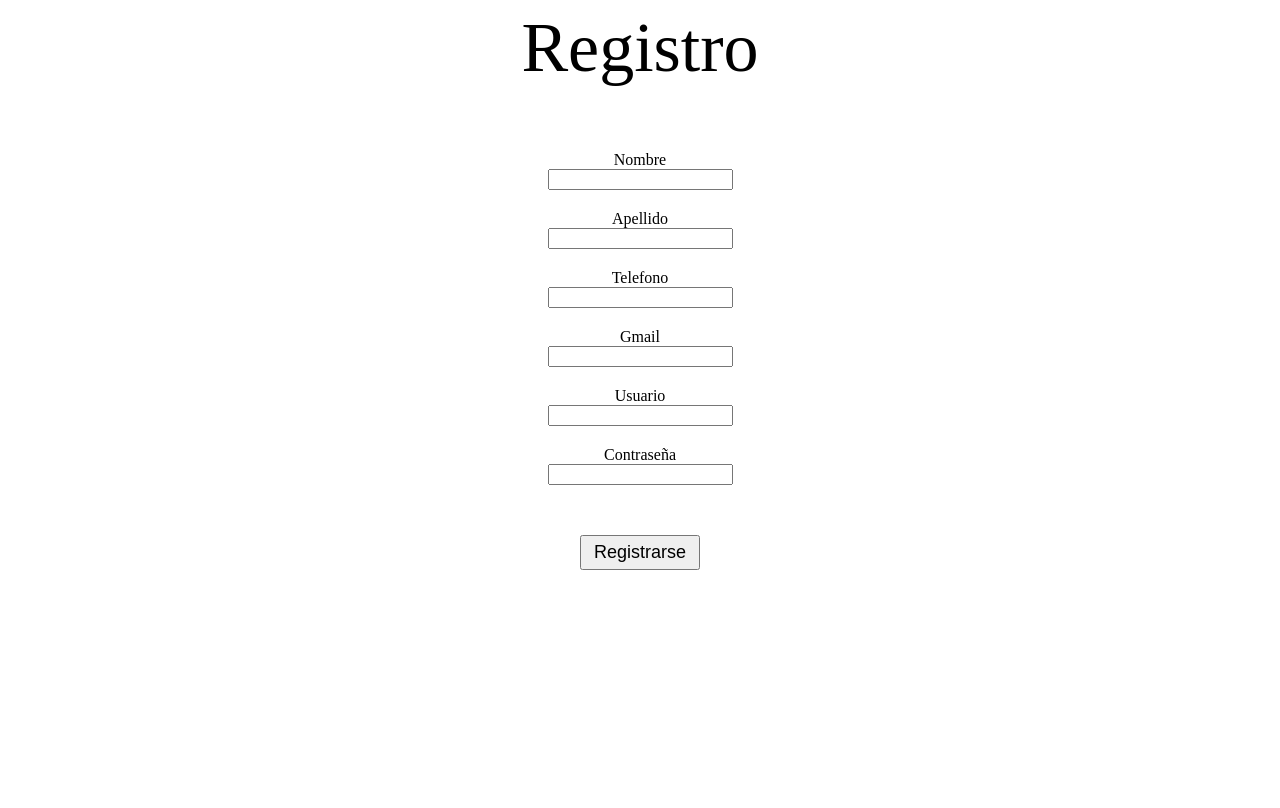
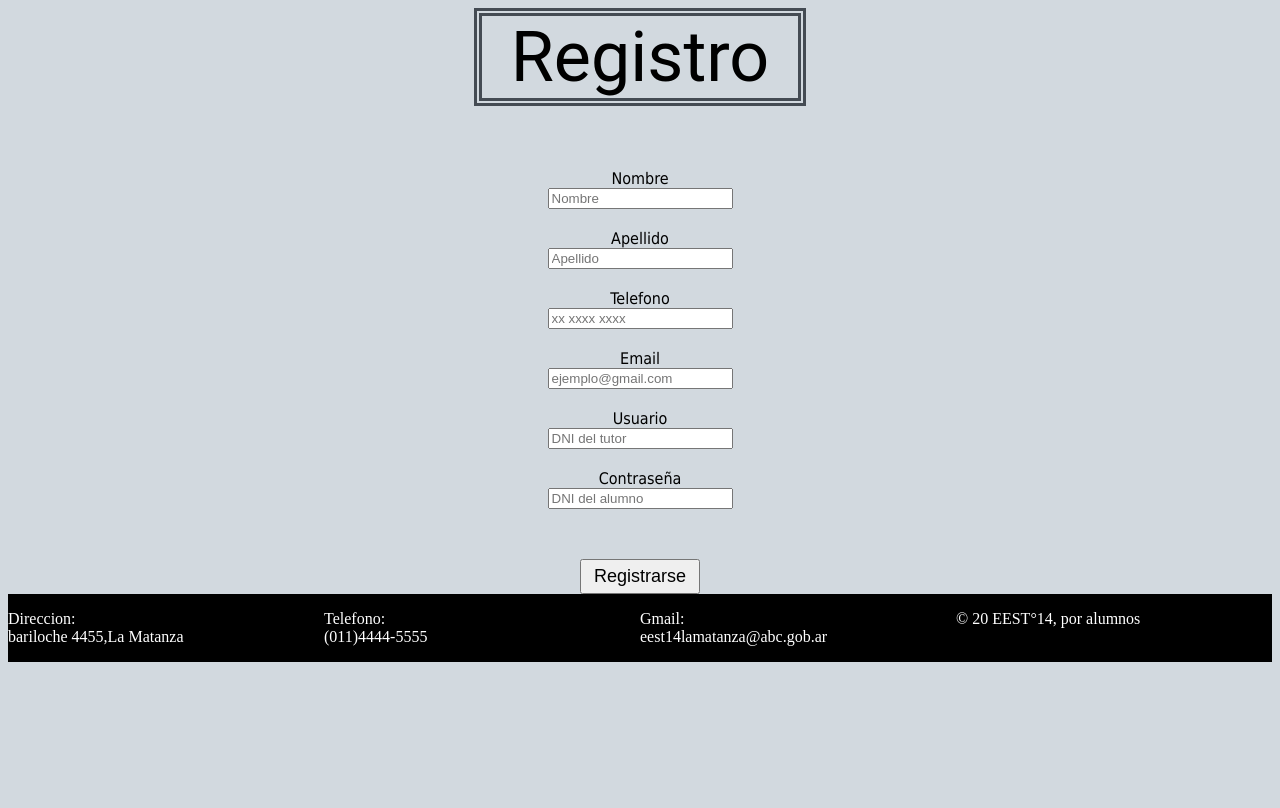
Before and after one commit to GonzaloSilvero/Inscripciones-Remotas, a PHP site: page /tutor.php in a window 1280 px wide. Before the commit the page ends 570 px from the top, so only its background shows below. Run offline with PHP 8.4, Linux system fonts and the light colour scheme.

Commit message:
Cambios de estilo y un par demodificaciones a los inputs

```diff
--- /dev/null
+++ b/estilos/Main.css
@@ -0,0 +1,36 @@
+html {
+    height: 100%;
+}
+
+body {
+    background-color:#d2d9df;
+    display: flex;
+    flex-direction: column;
+    height: 100%;
+}
+
+header{
+    text-align: center;
+    font-size: 70px;
+	font-family: Roboto, Oxygen, Ubuntu, Cantarell, 'Open Sans', 'Helvetica Neue', sans-serif;
+}
+
+#cuerpo{
+	margin-top: 5%;
+	font-family: Tahoma, Geneva, sans-serif;
+}
+
+#footer {
+    background: #000;
+    width: 100%;
+    height: auto;
+    padding-left: 0px;
+    margin: 0px;
+    bottom: 0px;
+}
+
+.info {
+    color: #fff;
+    width: 25%;
+    float: left;
+}
--- a/estilos/Tutor.css
+++ b/estilos/Tutor.css
@@ -1,14 +1,3 @@
-
-
-header{
-	text-align: center;
-	font-size: 70px;
-}
-
-#cuerpo{
-	margin-top: 5%;
-}
-
 section{
 	margin-bottom: 20px;
 }
@@ -16,18 +5,20 @@ section{
 input[type=submit] {
 	margin-top: 30px;
 	font-size: 18px;
-     height: 35px;
+	height: 35px;
     width: 120px;
 }
 
-div{
-	font-size: 30px;
-	color: green;
-	margin-top: 100px;
-	margin-bottom: 30px;
-}
 a{
 	text-decoration: none;
 	font-size: 18px;
 
 }
+
+.Titulo{
+	text-align: center;
+	width: 25%;
+	border-color: #444b53;
+    border-width: 8px;
+    border-style: double;
+}
--- a/tutor.php
+++ b/tutor.php
@@ -3,50 +3,97 @@
 <head>
 	<title>Registro Tutor</title>
 	<link rel="stylesheet" type="text/css" href="estilos/Tutor.css">
+	<link rel="stylesheet" type="text/css" href="estilos/Main.css">
 </head>
 </head>
 <body>
 	<header>
+	<center>
+		<div class="Titulo">
 		Registro
+		</div>
+	</center>
 	</header>
+	<!-- -->
 
 	<form action="efectuarRegistro.php" method="get">
 		<center>
 		<article id="cuerpo">
 			<section>
-				Nombre
+				<label for="nombreTuto">Nombre</label>
 				<br>
-				<input type="text" name="nombreTuto">
+				<input type="text" name="nombreTuto" placeholder="Nombre" required>
 			</section>
 			<section>
-				Apellido
+			<label for="apellidoTuto">Apellido</label>
 				<br>
-				<input type="text" name="apellidoTuto">
+				<input type="text" name="apellidoTuto" placeholder="Apellido" required>
 			</section>
 			<section>
-				Telefono
+			<label for="telefono">Telefono</label>
 				<br>
-				<input type="number" name="cantidad">
+				<input type="tel" name="telefono" placeholder="xx xxxx xxxx" maxlength="10" required>
 			</section>
 			<section>
-				Gmail
+			<label for="gmailTuto">Email</label>
 				<br>
-				<input type="text" name="gmailTuto">
+				<input type="email" name="gmailTuto" placeholder="ejemplo@gmail.com" required>
 			</section>
 			<section>
-				Usuario
+			<label for="usuario">Usuario</label>
 				<br>
-				<input type="text" name="usuario">
+				<input type="text" name="usuario" placeholder="DNI del tutor" minlength="8" maxlength="8" required>
 			</section>
 			<section>
-				Contraseña
+			<label for="contraseña">Contraseña</label>
 				<br>
-				<input type="text" name="contraseña">
+				<input type="text" name="contraseña" placeholder="DNI del alumno" minlength="8" maxlength="8" required>
 			</section>
 				<input type="submit" name="ida" value="Registrarse">
 		</article>
-		</center>
 	</form>
-
+	</center>
+	<div id="footer">
+		<div class="conteiner">
+			<div class="row">
+				<div class="col1">
+					<p class="info">
+						Direccion:<br>
+						bariloche 4455,La Matanza
+					</p>
+					<p class="info">
+						Telefono:<br>
+						(011)4444-5555
+					</p>
+					<p class="info">
+						Gmail:<br>
+						eest14lamatanza@abc.gob.ar
+					</p>
+					<p class="info">
+						&copy; <?=date('y')?> EEST°14, por alumnos
+					</p>
+				</div>
+			</div>
+		</div>
+	</div>
+	<!--<footer>
+		<article id="footer">
+            <section style="float: left" class="sec">
+				Direccion:<br>
+				bariloche 4455,La Matanza
+			</section>
+			<section style="float: left" class="sec">
+				Telefono:<br>
+				(011)4444-5555
+			</section>
+			<section style="float: left" class="sec">
+				Gmail:<br>
+				eest14lamatanza@abc.gob.ar
+			</section>
+			<section style="float: left" class="sec">
+				&copy; <?=date('y')?> EEST°14, por alumnos
+			</section>
+		</article>
+	</footer> -->
 </body>
 </html>
```
Also changed, not shown: alumno.php (+9 -8 lines), estilos/Inicio.css (+4 -10 lines), index.php (renamed from indexf.php, +5 -2 lines).
